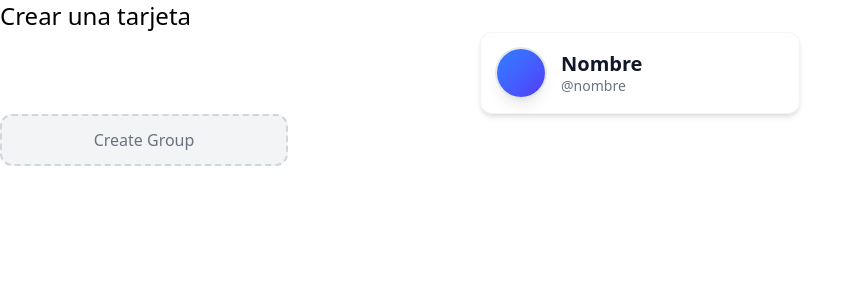
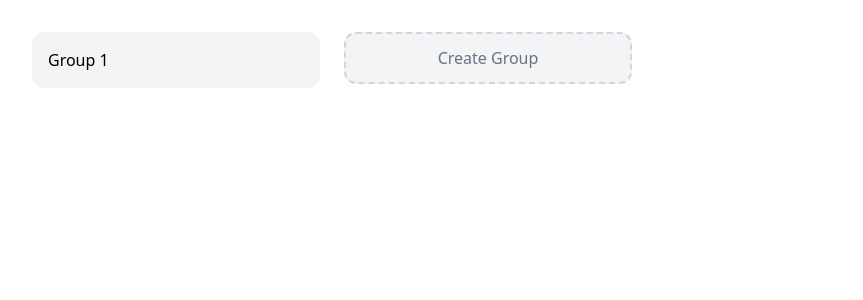
Before and after one commit to charlygoomezz/Prueba_tecnica, a React (Vite) app: page / in a window 1280 px wide. Both pictures are taken after a click on the button "Create Group". Shown: the top 300 px of the page, without its empty margins (0-863 px from the left). Built offline with nearby package versions, Linux system fonts and the light colour scheme.

Commit message:
Render new groups in app, added uuid for unique keys and create new constant for randonize cards

```diff
--- a/package.json
+++ b/package.json
@@ -13,7 +13,8 @@
     "@tailwindcss/vite": "^4.1.18",
     "react": "^19.2.0",
     "react-dom": "^19.2.0",
-    "tailwindcss": "^4.1.18"
+    "tailwindcss": "^4.1.18",
+    "uuid": "^13.0.0"
   },
   "devDependencies": {
     "@eslint/js": "^9.39.1",
--- a/src/App.tsx
+++ b/src/App.tsx
@@ -1,15 +1,20 @@
-import Card from './components/Card';
 import CreateButton from './components/CreateButton';
+import Group from './components/Group';
 import { useBoard } from './hooks/useBoard';
 
 function App() {
-  const { addGroups } = useBoard();
+  const { addGroups, groups } = useBoard();
   return (
     <>
-      <h1 className="text-2xl">Crear una tarjeta</h1>
+      <div className="min-h-screen bg-white p-8 overflow-x-auto">
+        <div className="flex gap-6 items-start">
+          {groups.map(group => (
+            <Group key={group.id} group={group} />
+          ))}
 
-      <Card />
-      <CreateButton addGroups={addGroups} />
+          <CreateButton addGroups={addGroups} />
+        </div>
+      </div>
     </>
   );
 }
--- /dev/null
+++ b/src/components/Group.tsx
@@ -0,0 +1,13 @@
+import type { Group } from '../types/board.types';
+
+interface GroupProps {
+  group: Group;
+}
+
+export default function Group({ group }: GroupProps) {
+  return (
+    <div className="bg-gray-100 p-4 rounded-xl w-72 shrink-0 flex flex-col max-h-full">
+      <h2>{group.title}</h2>
+    </div>
+  );
+}
--- a/src/constants/colors.ts
+++ b/src/constants/index.ts
@@ -5,3 +5,13 @@ export const CARD_GRADIENTS = [
   { id: 'purple', classes: 'bg-linear-to-br from-purple-600 to-blue-500', label: 'Galaxy' },
   { id: 'dark', classes: 'bg-linear-to-br from-gray-700 to-gray-900', label: 'Night' },
 ];
+
+export const NAMES = [
+  'Alex Rivera',
+  'Lucía Sanz',
+  'Marc Volov',
+  'Elena Gari',
+  'Erik Chen',
+  'Sara Miller',
+];
+export const USERNAMES = ['@arivera', '@lucia_s', '@mvolov', '@elena_g', '@echen', '@smiller'];
--- a/src/hooks/useBoard.ts
+++ b/src/hooks/useBoard.ts
@@ -1,19 +1,21 @@
-import { useId, useState } from 'react';
+import { useState } from 'react';
 import type { Group } from '../types/board.types';
+import { v4 as uuidv4 } from 'uuid';
 
 export const useBoard = () => {
   const [groups, setGroups] = useState<Group[]>([]);
-  const id = useId();
 
   const addGroups = () => {
     const newGroup: Group = {
-      id: id,
+      id: uuidv4(),
       title: `Group ${groups.length + 1}`,
     };
     setGroups([...groups, newGroup]);
     console.log('grupo creado');
   };
+
   return {
     addGroups,
+    groups,
   };
 };
```
Also changed, not shown: 1 other file (tests, documents, lock files or other folders).
